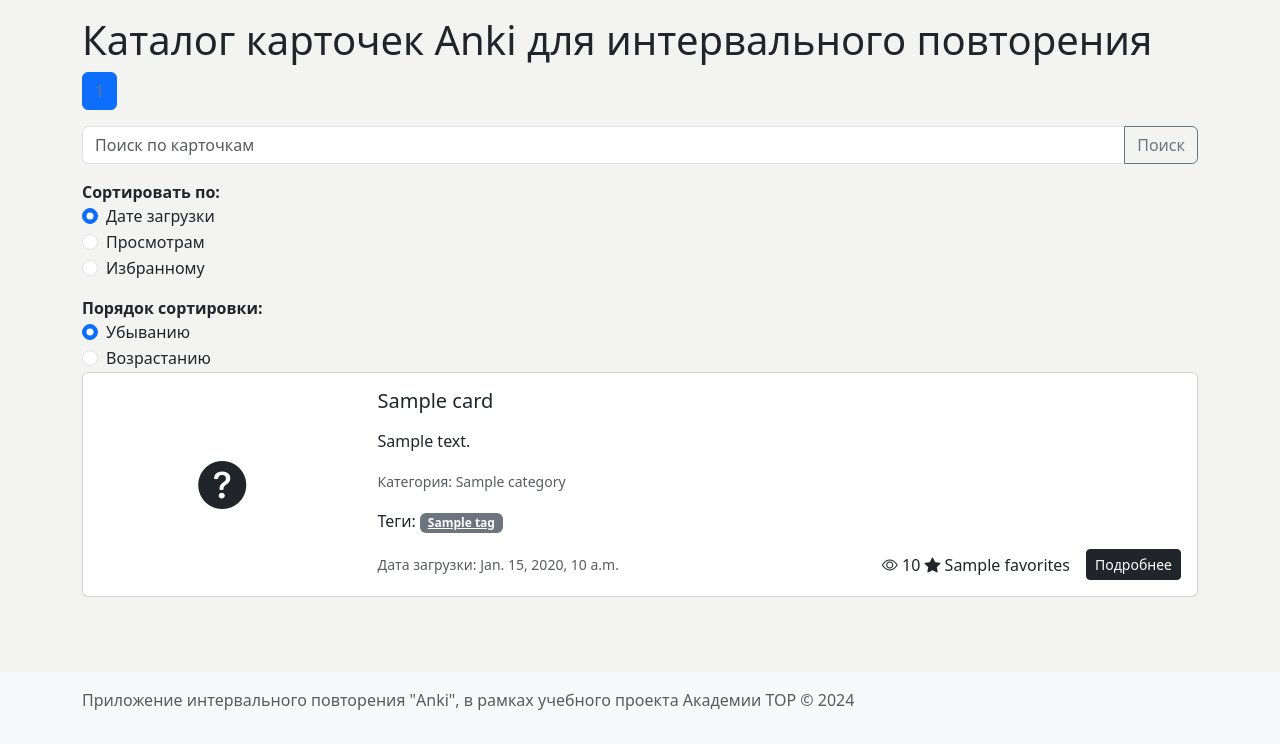
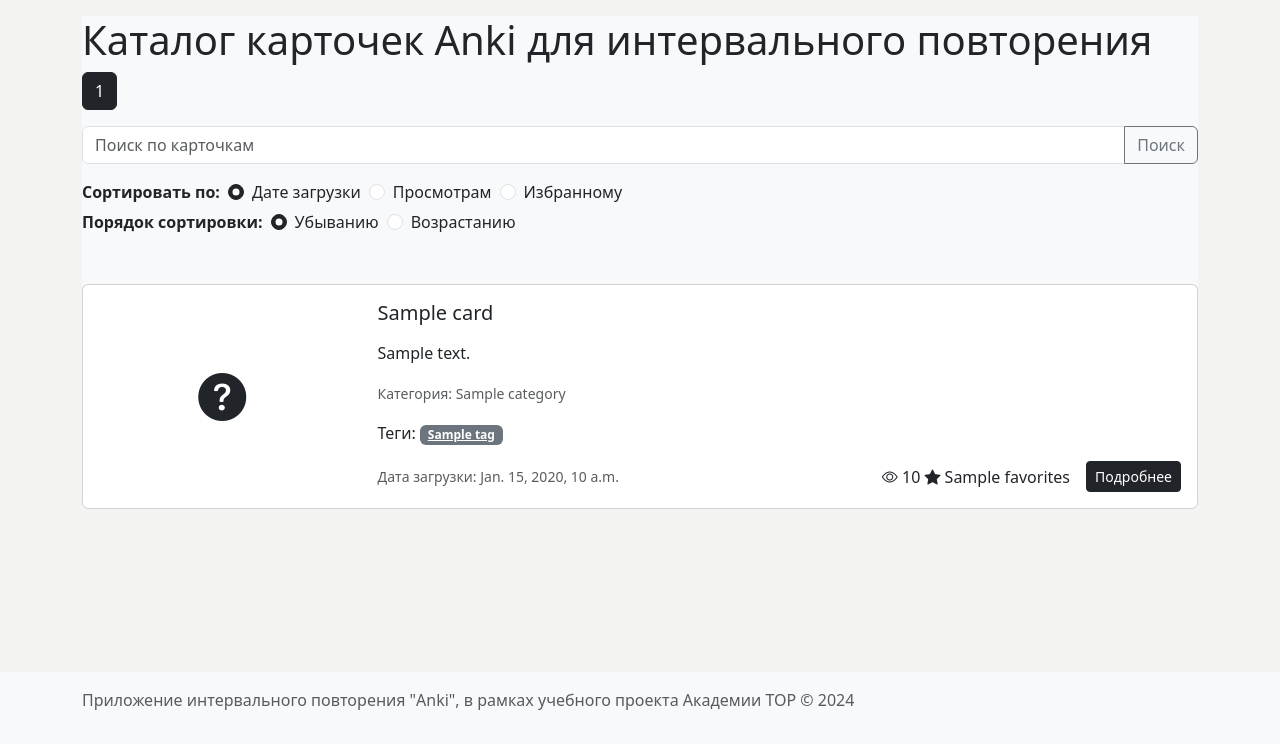
Before and after one commit to VladimirMonin/django_329, a Django app: template cards/templates/cards/catalog.html in a window 1280 px wide. Shown: the part 56-800 px from the top of the page. Run offline with Django 3.2, Linux system fonts and the light colour scheme; the template is opened without the code that fills it: most values are stand-ins (such as "Sample title", 1, 10 or a date in 2020); some libraries are stand-ins or nearby versions.

Commit message:
lesson_64: Шаблон каталога

```diff
--- a/cards/templates/cards/catalog.html
+++ b/cards/templates/cards/catalog.html
@@ -1,18 +1,49 @@
 <!-- cards/templates/cards/catalog.html -->
 <!-- Использует шаблон cards/templates/cards/include/card_preview.html -->
 {% extends "base.html" %}
+{% block head %}
+<style>
+/* Стили для темной темы пагинации */
+.pagination-dark .page-link {
+  background-color: #343a40; /* Темный фон для ссылок */
+  color: #ffffff; /* Белый текст */
+}
+.pagination-dark .page-link:hover {
+  background-color: #495057; /* Светлее при наведении */
+}
+.pagination-dark .page-item.active .page-link {
+  background-color: #212529 !important; /* Очень темный фон для активной ссылки */
+  border-color: #212529 !important; /* Очень темный бордюр для активной ссылки */
+}
+.pagination-dark .page-item.active .page-link:hover {
+  background-color: #32383e !important; /* Немного светлее цвет фона при наведении */
+  border-color: #32383e !important; /* Цвет границы при наведении */
+}
+/* Стили для радиокнопок */
+.form-check-input:checked {
+  background-color: #212529 !important; /* Очень темный фон для активной радиокнопки */
+  border-color: #212529 !important; /* Очень темный бордюр для активной радиокнопки */
+}
+</style>
+
+{% endblock %}
 {% block content %}
+<div class="text-dark bg-light">
 <h1>Каталог карточек Anki для интервального повторения</h1>
-<nav aria-label="Page navigation">
-  <ul class="pagination">
+
+<nav aria-label="Page navigation" class="text-dark">
+  <ul class="pagination pagination-dark">
     {% if page_obj.has_previous %}
-      <li class="page-item"><a class="page-link link-secondary" href="?page={{ page_obj.previous_page_number }}&sort={{ sort }}&order={{ order }}">Предыдущая</a></li>
+      <li class="page-item"><a class="page-link text-white bg-secondary" href="?page={{ page_obj.previous_page_number }}&sort={{ sort }}&order={{ order }}">Предыдущая</a></li>
     {% endif %}
-    {% for num in page_obj.paginator.page_range %}
-      <li class="page-item {% if page_obj.number == num %}active{% endif %}"><a class="page-link link-secondary" href="?page={{ num }}&sort={{ sort }}&order={{ order }}">{{ num }}</a></li>
+{% for num in page_obj.paginator.page_range %}
+  <li class="page-item {% if page_obj.number == num %}active{% endif %}">
+    <a class="page-link text-white bg-secondary" href="?page={{ num }}&sort={{ sort }}&order={{ order }}">{{ num }}</a>
+  </li>
 {% endfor %}
+
 {% if page_obj.has_next %}
-<li class="page-item"><a class="page-link link-secondary" href="?page={{ page_obj.next_page_number }}&sort={{ sort }}&order={{ order }}">Следующая</a></li>
+<li class="page-item"><a class="page-link text-white bg-secondary" href="?page={{ page_obj.next_page_number }}&sort={{ sort }}&order={{ order }}">Следующая</a></li>
 {% endif %}
 
   </ul>
@@ -27,21 +58,21 @@
   </div>
 
   <!-- Радиокнопки для сортировки -->
-  <div class="mb-3">
+  <div class="mb-1 d-flex justify-content-start">
     <div><strong>Сортировать по:</strong></div>
-    <div class="form-check">
+    <div class="form-check ms-2">
       <input class="form-check-input" type="radio" name="sort" id="sortUploadDate" value="upload_date" checked>
       <label class="form-check-label" for="sortUploadDate">
         Дате загрузки
       </label>
     </div>
-    <div class="form-check">
+    <div class="form-check ms-2">
       <input class="form-check-input" type="radio" name="sort" id="sortViews" value="views">
       <label class="form-check-label" for="sortViews">
         Просмотрам
       </label>
     </div>
-    <div class="form-check">
+    <div class="form-check ms-2">
       <input class="form-check-input" type="radio" name="sort" id="sortFavorites" value="favorites">
       <label class="form-check-label" for="sortFavorites">
         Избранному
@@ -50,22 +81,23 @@
   </div>
   <!-- Радиокнопки для выбора направления сортировки
     order: порядок сортировки ('asc' для возрастания, 'desc' для убывания; по умолчанию 'desc'). -->
-    {% comment %} Дадим тут инлайновость для этой формы {% endcomment %}
-    <div class="mb-3">
+
+    <div class="mb-1 d-flex justify-content-start">
       <div><strong>Порядок сортировки:</strong></div>
-      <div class="form-check">
+      <div class="form-check ms-2">
         <input class="form-check-input" type="radio" name="order" id="sortOrderDesc" value="desc" checked>
         <label class="form-check-label" for="sortUploadDate">
           Убыванию
         </label>
       </div>
-      <div class="form-check">
+      <div class="form-check ms-2">
         <input class="form-check-input" type="radio" name="order" id="sortOrderAsc" value="asc">
         <label class="form-check-label" for="sortViews">
           Возрастанию
         </label>
       </div>
 </form>
+</div>
 
 
 
```
